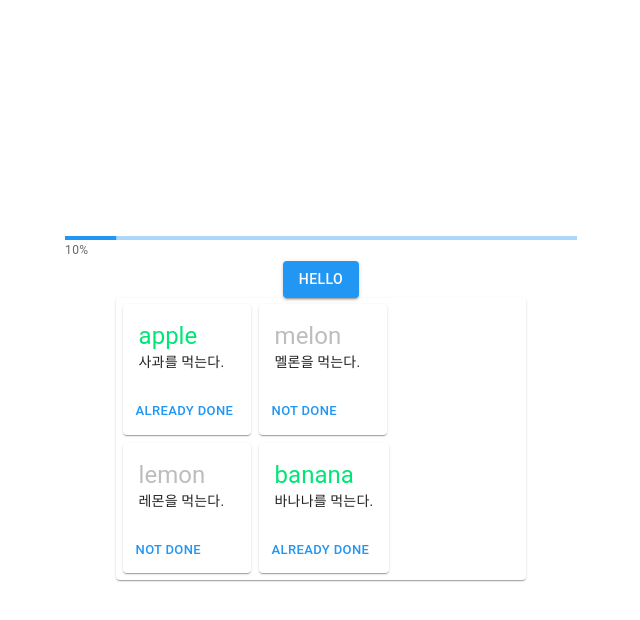
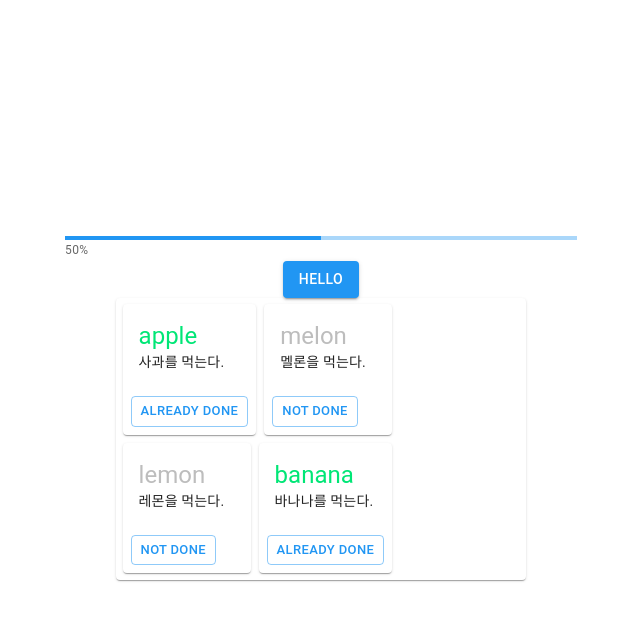
Before and after one commit to ta09472/boragomlegacy, a React app: page / in a window 1280 px wide. Both pictures are taken after a click on the button "HELLO". Shown: the top 620 px of the page, without its empty margins (327-967 px from the left). Built offline with nearby package versions, Linux system fonts and the light colour scheme.

Commit message:
코드 분리

```diff
--- a/src/App.tsx
+++ b/src/App.tsx
@@ -1,8 +1,9 @@
 import { Box } from '@mui/material';
-import { useState } from 'react';
+import { useEffect, useState } from 'react';
 import BasicButton from './components/BasicButton';
 import ProgressBar from './components/ProgressBar';
 import TaskList from './components/TaskList';
+import getDoneRate from './util/getDoneRate';
 
 interface Task {
   title: string;
@@ -34,8 +35,12 @@ const tasks: Task[] = [
 ];
 
 function App() {
-  const [rate, setRate] = useState(10);
+  const [rate, setRate] = useState(0);
   const [visible, setVisible] = useState(false);
+
+  useEffect(() => {
+    setRate(Math.ceil((getDoneRate(tasks) / tasks.length) * 100));
+  }, []);
 
   const handleClick = () => {
     setVisible(!visible);
--- a/src/components/Task.tsx
+++ b/src/components/Task.tsx
@@ -24,7 +24,7 @@ function Task<T>({ task }: Props<T>) {
         <Typography variant="body2">{task.desc}</Typography>
       </CardContent>
       <CardActions>
-        <Button size="small">
+        <Button variant="outlined" size="small">
           {task.isDone ? 'already done' : 'not done'}
         </Button>
       </CardActions>
--- /dev/null
+++ b/src/util/getDoneRate.ts
@@ -0,0 +1,12 @@
+function getDoneRate(arr: []) {
+  let done = 0;
+  arr.forEach((el) => {
+    if (el.isDone === true) {
+      done += 1;
+    }
+  });
+
+  return done;
+}
+
+export default getDoneRate;
```
